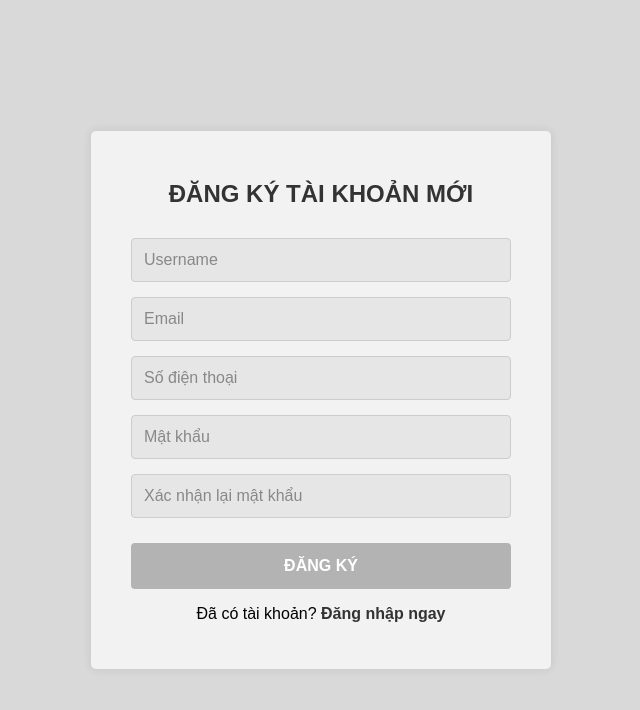
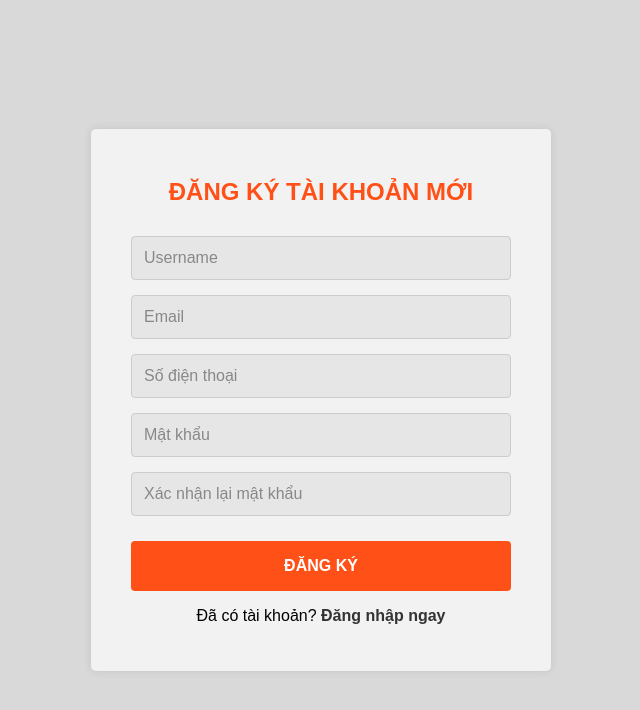
Before and after one commit to duonglele/final-project1, a PHP site: page /register.php in a window 1280 px wide. Shown: the top 710 px of the page, without its empty margins (319-959 px from the left). Run offline with PHP 8.4, Linux system fonts and the light colour scheme.

Commit message:
Update register.php

```diff
--- a/register.php
+++ b/register.php
@@ -80,7 +80,7 @@ $conn->close();
         h2 {
             font-size: 24px;
             font-weight: bold;
-            color: #333;
+            color: #ff5117;
             margin-bottom: 30px;
             text-align: center;
             text-transform: uppercase;
@@ -103,11 +103,11 @@ $conn->close();
             color: #888;
         }
         button {
-            background-color: #b3b3b3;
+            background-color: #ff5117;
             color: white;
             padding: 14px 20px;
             margin-top: 10px;
-            border: none;
+            border: 2px solid #ff5117;
             border-radius: 4px;
             cursor: pointer;
             width: 100%;
@@ -116,7 +116,8 @@ $conn->close();
             text-transform: uppercase;
         }
         button:hover {
-            background-color: #a0a0a0;
+            background-color: #fff;
+            color: #ff5117;
         }
         .message {
             padding: 10px;
```
